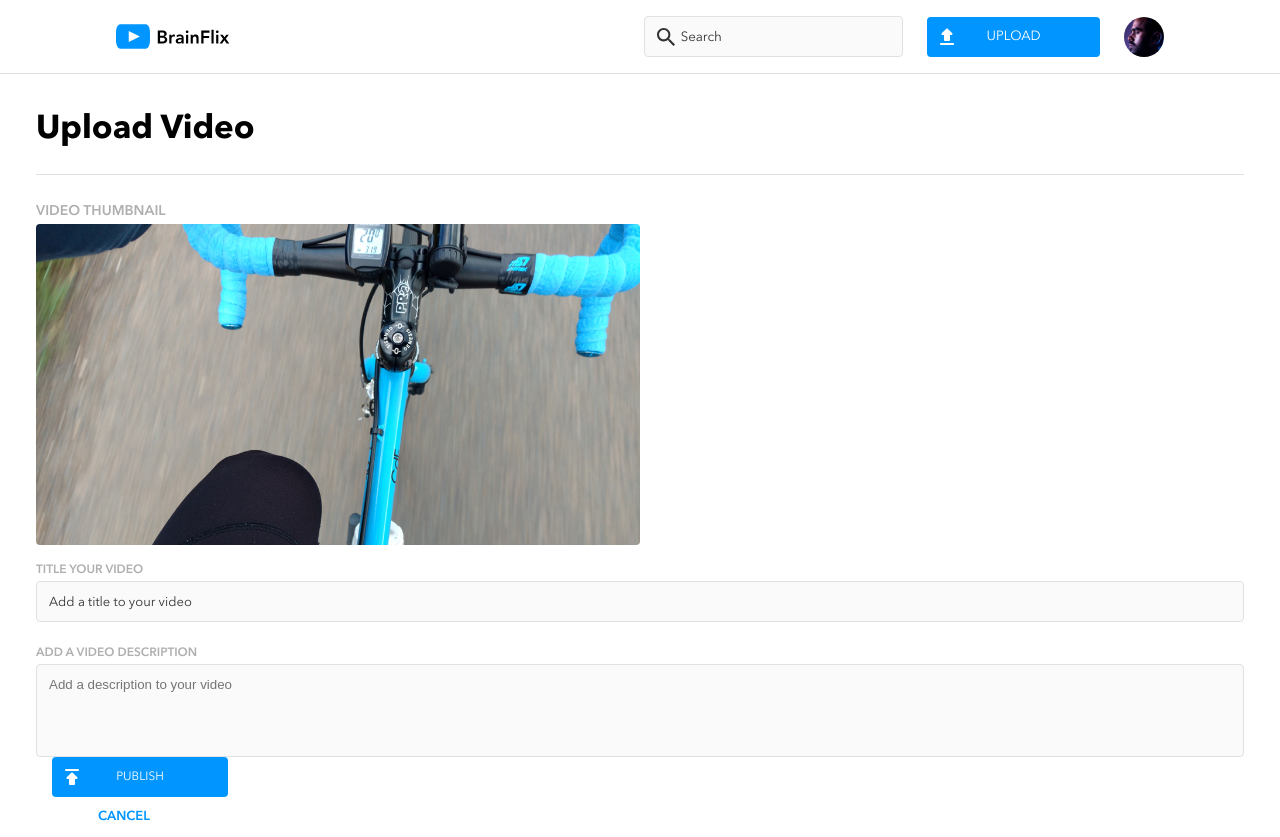
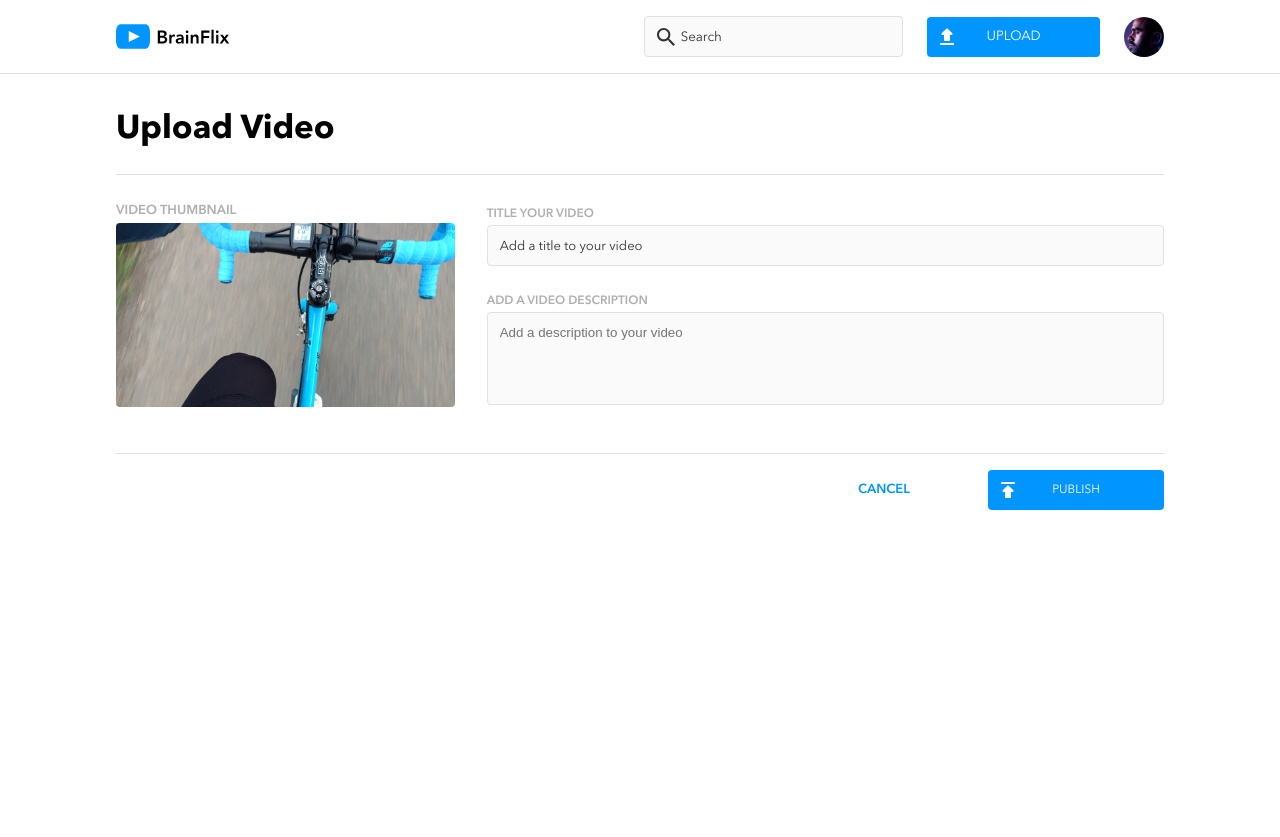
Before and after one commit to yakiv-k/BrainFlix, a React (Create React App) app: page /Upload in a window 1280 px wide. After the commit the page ends 800 px from the top, so only its background shows below. Built offline with nearby package versions, Linux system fonts and the light colour scheme.

Commit message:
Completed styles for desktop Upload desktop page

```diff
--- a/src/pages/Upload/Upload.js
+++ b/src/pages/Upload/Upload.js
@@ -8,23 +8,43 @@ function Upload() {
       <div className="upload__title-container">
         <h1 className="upload__title">Upload Video</h1>
       </div>
+      <form className="upload__form form">
+        <div className="form__desktop-container">
         <div className="upload__thumbnail-container">
           <p className="upload__thumbnail-title">VIDEO THUMBNAIL</p>
-        <img className="upload__thumbnail" src={image} alt="current video thumbnail"></img>
+          <img
+            className="upload__thumbnail"
+            src={image}
+            alt="current video thumbnail"
+          ></img>
         </div>
-    <form className="upload__form form">
+        <div className="form__desktop-container--text">
           <label className="form__label">TITLE YOUR VIDEO</label>
-        <input className="form__input" placeholder="Add a title to your video"></input>
+          <input
+            className="form__input"
+            placeholder="Add a title to your video"
+          ></input>
           <label className="form__label">ADD A VIDEO DESCRIPTION</label>
-        <input className="form__input--padding" placeholder="Add a description to your video"></input>
+          <input
+            className="form__input--padding"
+            placeholder="Add a description to your video"
+          ></input>
+        </div>
+        </div>
         <div className="form__button-division">
           <button className="form__button">PUBLISH</button>
           {/* VERIFY THE HREF PATH */}
-        <Link to="/" className="form__button--cancel" href="../Homepage/Homepage.js">CANCEL</Link>
+          <Link
+            to="/"
+            className="form__button--cancel"
+            href="../Homepage/Homepage.js"
+          >
+            CANCEL
+          </Link>
         </div>
       </form>
     </section>
-    )
-};
+  );
+}
 
 export default Upload;
--- a/src/pages/Upload/Upload.scss
+++ b/src/pages/Upload/Upload.scss
@@ -10,8 +10,8 @@
   @include tablet {
     padding: 0 2.25rem;
   }
-  &__title-container {
-    // padding-bottom: 1rem;
+  @include desktop {
+    padding: 0 7.25rem;
   }
   &__title {
     @include margin-reset;
@@ -33,6 +33,10 @@
     @include tablet {
       width: 50%;
     }
+    @include desktop {
+      height: 11.5rem;
+      width: 100%;
+    }
   }
   &__thumbnail-title {
     font-size: 12px;
@@ -43,11 +47,15 @@
     @include tablet {
       padding-top: 28px;
       padding-bottom: 0.25rem;
-      font-size: 14px;
+      font-size: 13px;
     }
   }
   &__thumbnail-container {
     padding-bottom: 0.75rem;
+    @include desktop {
+      width: 50%;
+      margin-right: 2rem;
+    }
   }
 }
 
@@ -63,12 +71,32 @@
     font-weight: 600;
     @include margin-reset;
   }
+  &__desktop-container {
+    @include desktop {
+      display: flex;
+      flex-direction: row;
+      justify-content: space-between;
+    }
+    &--text {
+      display: flex;
+      flex-direction: column;
+      justify-content: space-between;
+      width: 100%;
+      @include desktop {
+        height: 100%;
+        padding-top: 2rem;
+      }
+    }
+  }
   &__input {
     padding: 0.5rem 0.75rem 0.5rem;
     margin-bottom: 1rem;
     @include tablet {
       padding: 0.75rem 0.75rem 0.75rem;
       margin-bottom: 1.5rem;
+    }
+    @include desktop {
+      margin-bottom: 1.75rem;
     }
     &--padding {
       border-radius: 0.25rem;
@@ -90,14 +118,6 @@
   }
   &__button {
     background-image: url("../../assets/Icons/publish.svg");
-    &__button-division {
-      width: 100%;
-      display: flex;
-      flex-direction: row-reverse;
-      padding-top: 1rem;
-      margin-top: 1.5rem;
-      border-top: 1px solid #e1e1e1;
-    }
     @include tablet {
       width: 11rem;
       margin-top: 0;
@@ -123,4 +143,14 @@
       }
     }
   }
+  &__button-division {
+    @include tablet {
+      width: 100%;
+      display: flex;
+      flex-direction: row-reverse;
+      padding-top: 1rem;
+      margin-top: 1.75rem;
+      border-top: 1px solid #e1e1e1;
+    }
+  }
 }
```
Lines whose indentation alone changed are shown as unchanged.
